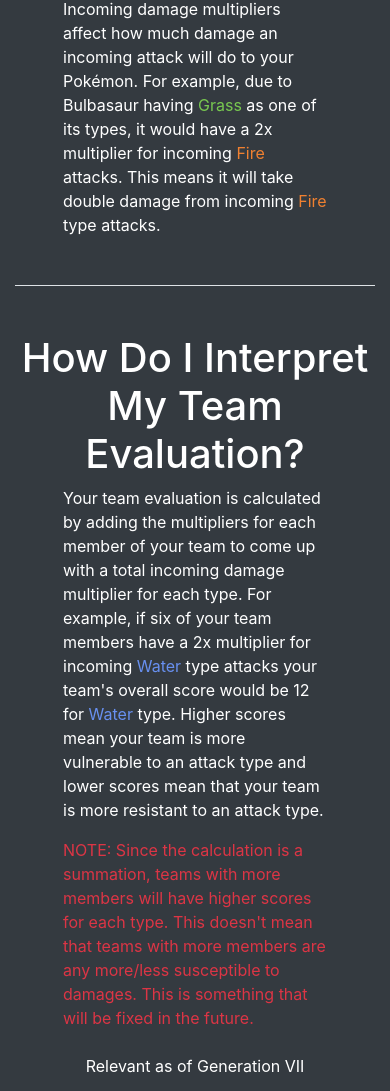
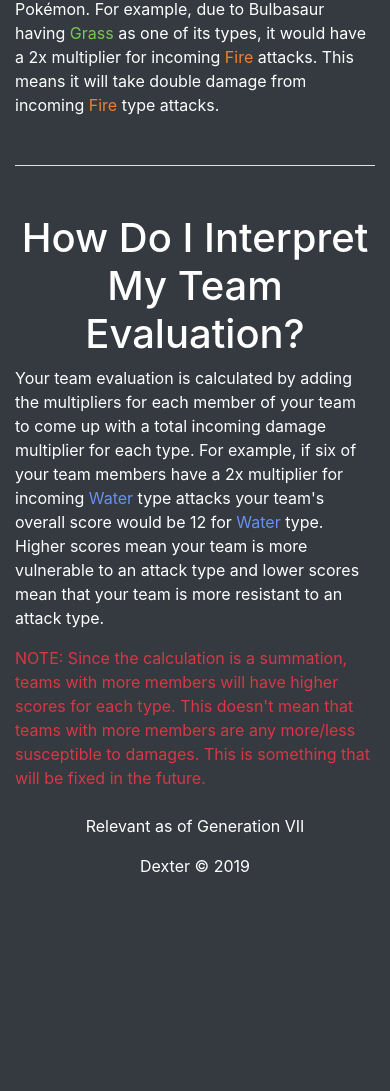
Before and after one commit to morrisbc/dexter, a plain HTML site: page faq.html in a window 390 px wide. Shown: the part 702-1793 px from the top of the page. After the commit the page ends 1596 px from the top, so only its background shows below. Drawn offline with nearby package versions, Linux system fonts and the light colour scheme; no server answers.

Commit message:
Changed padding on mobile for FAQ page

```diff
--- a/faq.html
+++ b/faq.html
@@ -63,7 +63,7 @@
       <h1 class="text-center text-white mt-3">
         What's This?
       </h1>
-      <p class="text-white border-bottom px-5 pb-5 mb-5">
+      <p class="text-white border-bottom px-md-5 pb-5 mb-5">
         This is a tool used to gain more information about your Pok&eacute;mon.
         Specifically, how their individual type[s] match up against all other
         types in the series. This will give you the knowledge of when to send
@@ -73,7 +73,7 @@
       <h1 class="text-center text-white">
         What Are "Incoming Damage Multipliers"?
       </h1>
-      <p class="text-white border-bottom px-5 pb-5 mb-5">
+      <p class="text-white border-bottom px-md-5 pb-5 mb-5">
         Incoming damage multipliers affect how much damage an incoming attack
         will do to your Pok&eacute;mon. For example, due to Bulbasaur having
         <span class="grass-text">Grass</span> as one of its types, it would have
@@ -85,7 +85,7 @@
       <h1 class="text-center text-white">
         How Do I Interpret My Team Evaluation?
       </h1>
-      <p class="text-white px-5">
+      <p class="text-white px-md-5">
         Your team evaluation is calculated by adding the multipliers for each
         member of your team to come up with a total incoming damage multiplier
         for each type. For example, if six of your team members have a 2x
@@ -94,7 +94,7 @@
         <span class="water-text">Water</span> type. Higher scores mean your team
         is more vulnerable to an attack type and lower scores mean that your
         team is more resistant to an attack type. <br />
-        <div class="text-danger px-5 mb-4"
+        <div class="text-danger px-md-5 mb-4"
           >NOTE: Since the calculation is a summation, teams with more members
           will have higher scores for each type. This doesn't mean that teams
           with more members are any more/less susceptible to damages. This is
```
